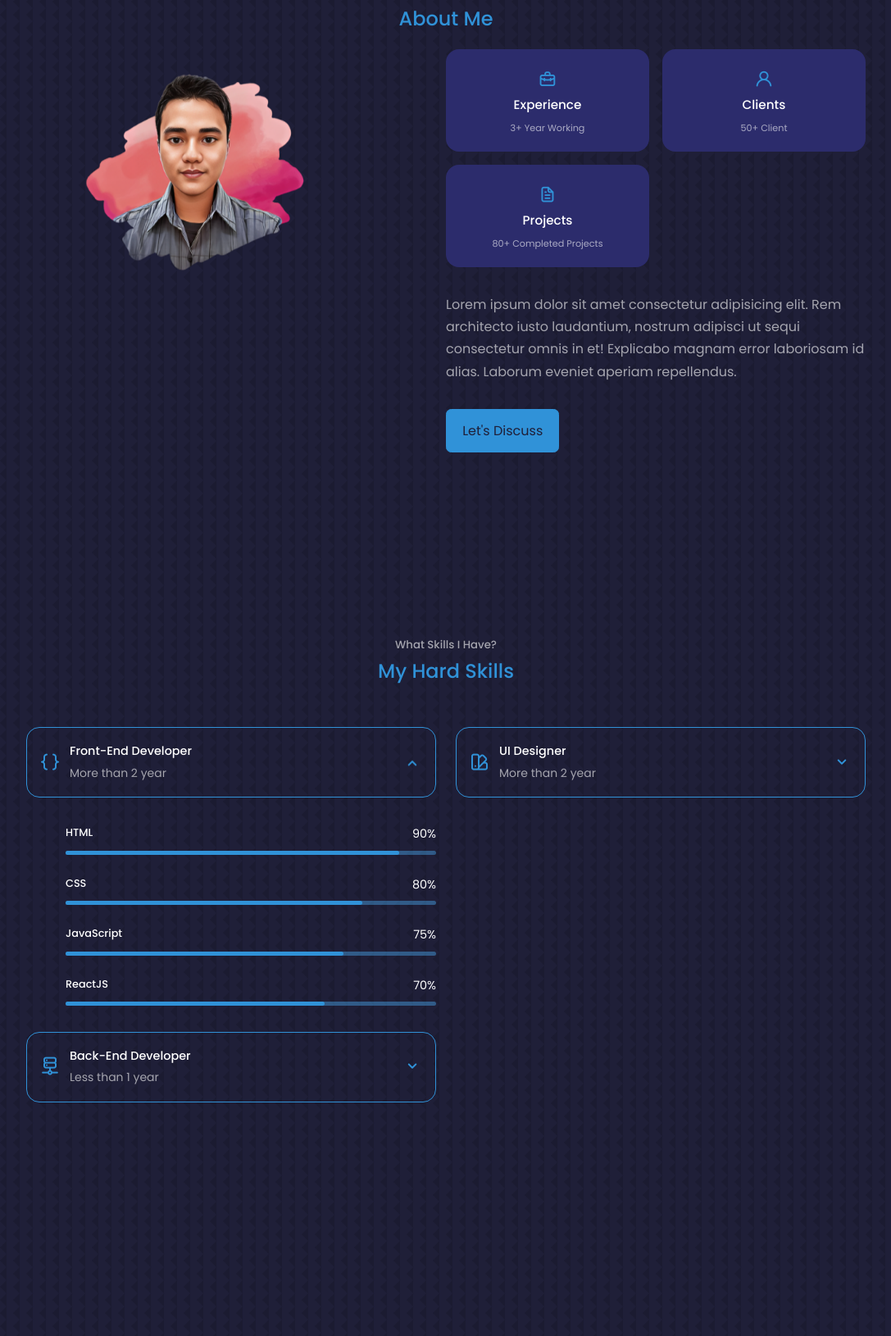
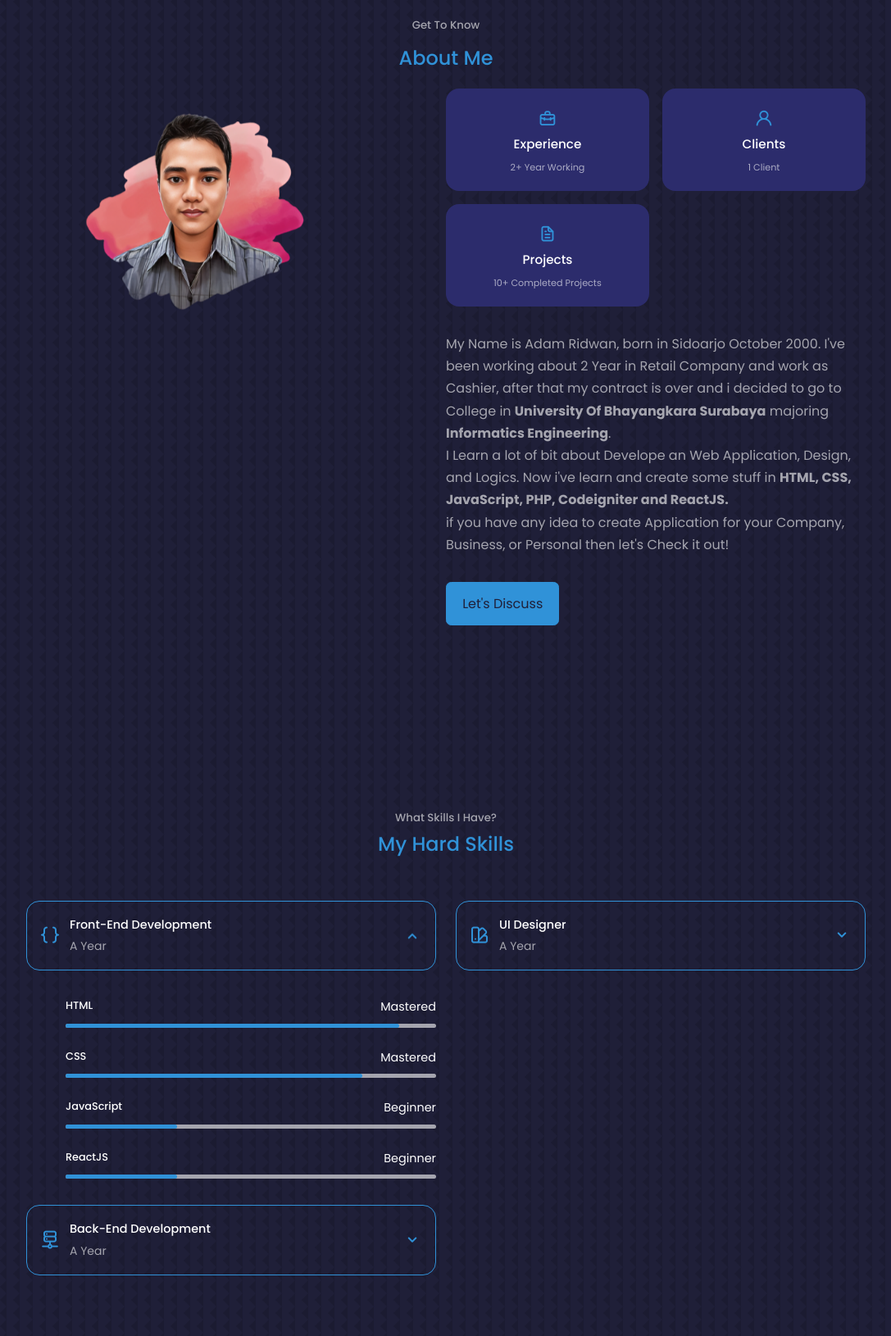
Before and after one commit to adam321123/myportfolio, a plain HTML site: page index.html in a window 1280 px wide. Shown: the part 1158-2788 px from the top of the page at 82% size, without its empty margins (96-1183 px from the left). Drawn offline with nearby package versions, Linux system fonts and the light colour scheme.

Commit message:
Update code

```diff
--- a/assets/css/style.css
+++ b/assets/css/style.css
@@ -405,7 +405,7 @@ header {
     justify-content: center;
     align-items: center;
     margin-top: 5rem;
-
+    transition: var(--transition);
 }
 
 .profile__area .outer__circle {
@@ -636,7 +636,7 @@ section#about > h5 {
     border-radius: .25rem;
 }
 .skills__bar{
-    background-color: var(--color-primary-variant);
+    background-color: var(--color-light);
 }
 .skills__percentage{
     display: block;
@@ -651,33 +651,33 @@ section#about > h5 {
     width: 80%;
 }
 .skills__js{
-    width: 75%;
+    width: 30%;
 }
 .skills__react{
-    width: 70%;
+    width: 30%;
 }
 /*==================== PERCENT BACKEND ====================*/
 .skills__php{
     width: 35%;
 }
 .skills__node{
-    width: 30%;
+    width: 10%;
 }
 .skills__python{
-    width: 20%;
+    width: 10%;
 }
 .skills__laravel{
-    width: 15%;
+    width: 10%;
 }
 /*==================== PERCENT UI ====================*/
 .skills__xd{
-    width: 80%;
+    width: 60%;
 }
 .skills__ps{
-    width: 90%;
+    width: 60%;
 }
 .skills__figma{
-    width: 70%;
+    width: 40%;
 }
 .skills__close .skills__list{
     height: 0;
@@ -724,6 +724,9 @@ section#about > h5 {
 .qualification__data:nth-child(2) {
     text-align: left;
 }
+.qualification__data:nth-child(3) {
+    text-align: right;
+}
 .qualification__title{
     font-size: var(--normal-font-size);
     font-weight: var(--font-medium);
@@ -732,6 +735,7 @@ section#about > h5 {
     display: inline-block;
     font-size: var(--small-font-size);
     margin-bottom: var(--mb-1);
+    color: var(--color-light);
 }
 .qualification__calendar{
     font-size: var(--smaller-font-size);
@@ -1619,7 +1623,7 @@ footer a {
     /* ===================== HEADER ===================== */
     .header__container {
         height: 100%;
-        padding-bottom: 11rem;
+        padding-bottom: 14rem;
     }
     .header__container > h2 {
         font-size: 2rem;
@@ -1659,7 +1663,7 @@ footer a {
 
     /* ===================== PROFILE =================== */
     .profile__area {
-        margin-top: 2.5rem;
+        margin-top: 4.5rem;
     }
 
     .profile__area .outer__circle {
--- a/index.html
+++ b/index.html
@@ -128,24 +128,24 @@
               <article class="about__card">
                 <i class="uil uil-briefcase-alt about__icon"></i>
                 <h5>Experience</h5>
-                <small>3+ Year Working</small>
+                <small>2+ Year Working</small>
               </article>
 
               <article class="about__card">
                 <i class="uil uil-user about__icon"></i>
                 <h5>Clients</h5>
-                <small>50+ Client</small>
+                <small>1 Client</small>
               </article>
 
               <article class="about__card">
                 <i class="uil uil-file-alt about__icon"></i>
                 <h5>Projects</h5>
-                <small>80+ Completed Projects</small>
+                <small>10+ Completed Projects</small>
               </article>
             </div>
 
             <p>
-              Lorem ipsum dolor sit amet consectetur adipisicing elit. Rem architecto iusto laudantium, nostrum adipisci ut sequi consectetur omnis in et! Explicabo magnam error laboriosam id alias. Laborum eveniet aperiam repellendus.
+              My Name is Adam Ridwan, born in Sidoarjo October 2000. I've been working about 2 Year in Retail Company and work as Cashier, after that my contract is over and i decided to go to College in <b>University Of Bhayangkara Surabaya</b> majoring <b>Informatics Engineering</b>. <br> I Learn a lot of bit about Develope an Web Application, Design, and Logics. Now i've learn and create some stuff in <b> HTML, CSS, JavaScript, PHP, Codeigniter and ReactJS. <br> </b> if you have any idea to create Application for your Company, Business, or Personal then let's Check it out!
             </p>
 
             <a href="#contact" class='btn btn-primary'>Let's Discuss</a>
@@ -167,8 +167,8 @@
                         <i class="uil uil-brackets-curly skills__icon"></i>
 
                         <div>
-                            <h1 class="skills__title">Front-End Developer</h1>
-                            <span class="skills__subtitle">More than 2 year</span>
+                            <h1 class="skills__title">Front-End Development</h1>
+                            <span class="skills__subtitle">A Year</span>
                         </div>
 
                         <i class="uil uil-angle-down skills__arrow"></i>
@@ -178,7 +178,7 @@
                         <div class="skills__data">
                             <div class="skills__titles">
                                 <h3 class="skills__name">HTML</h3>
-                                <span class="skills__number">90%</span>
+                                <span class="skills__number">Mastered</span>
                             </div>
                             <div class="skills__bar">
                                 <span class="skills__percentage skills__html"></span>
@@ -187,7 +187,7 @@
                         <div class="skills__data">
                             <div class="skills__titles">
                                 <h3 class="skills__name">CSS</h3>
-                                <span class="skills__number">80%</span>
+                                <span class="skills__number">Mastered</span>
                             </div>
                             <div class="skills__bar">
                                 <span class="skills__percentage skills__css"></span>
@@ -196,7 +196,7 @@
                         <div class="skills__data">
                             <div class="skills__titles">
                                 <h3 class="skills__name">JavaScript</h3>
-                                <span class="skills__number">75%</span>
+                                <span class="skills__number">Beginner</span>
                             </div>
                             <div class="skills__bar">
                                 <span class="skills__percentage skills__js"></span>
@@ -205,7 +205,7 @@
                         <div class="skills__data">
                             <div class="skills__titles">
                                 <h3 class="skills__name">ReactJS</h3>
-                                <span class="skills__number">70%</span>
+                                <span class="skills__number">Beginner</span>
                             </div>
                             <div class="skills__bar">
                                 <span class="skills__percentage skills__react"></span>
@@ -220,8 +220,8 @@
                         <i class="uil uil-server-network skills__icon"></i>
 
                         <div>
-                            <h1 class="skills__title">Back-End Developer</h1>
-                            <span class="skills__subtitle">Less than 1 year</span>
+                            <h1 class="skills__title">Back-End Development</h1>
+                            <span class="skills__subtitle">A Year</span>
                         </div>
 
                         <i class="uil uil-angle-down skills__arrow"></i>
@@ -231,7 +231,7 @@
                         <div class="skills__data">
                             <div class="skills__titles">
                                 <h3 class="skills__name">PHP</h3>
-                                <span class="skills__number">35%</span>
+                                <span class="skills__number">Beginner</span>
                             </div>
                             <div class="skills__bar">
                                 <span class="skills__percentage skills__php"></span>
@@ -240,7 +240,7 @@
                         <div class="skills__data">
                             <div class="skills__titles">
                                 <h3 class="skills__name">Node JS</h3>
-                                <span class="skills__number">30%</span>
+                                <span class="skills__number">Beginner</span>
                             </div>
                             <div class="skills__bar">
                                 <span class="skills__percentage skills__node"></span>
@@ -249,7 +249,7 @@
                         <div class="skills__data">
                             <div class="skills__titles">
                                 <h3 class="skills__name">Python</h3>
-                                <span class="skills__number">20%</span>
+                                <span class="skills__number">Beginner</span>
                             </div>
                             <div class="skills__bar">
                                 <span class="skills__percentage skills__python"></span>
@@ -258,7 +258,7 @@
                         <div class="skills__data">
                             <div class="skills__titles">
                                 <h3 class="skills__name">Laravel</h3>
-                                <span class="skills__number">15%</span>
+                                <span class="skills__number">Beginner</span>
                             </div>
                             <div class="skills__bar">
                                 <span class="skills__percentage skills__laravel"></span>
@@ -276,7 +276,7 @@
 
                         <div>
                             <h1 class="skills__title">UI Designer</h1>
-                            <span class="skills__subtitle">More than 2 year</span>
+                            <span class="skills__subtitle">A Year</span>
                         </div>
 
                         <i class="uil uil-angle-down skills__arrow"></i>
@@ -285,8 +285,8 @@
                     <div class="skills__list grid">
                         <div class="skills__data">
                             <div class="skills__titles">
-                                <h3 class="skills__name">Adobe XD</h3>
-                                <span class="skills__number">80%</span>
+                                <h3 class="skills__name">Adobe Illustrator</h3>
+                                <span class="skills__number">Intermediate</span>
                             </div>
                             <div class="skills__bar">
                                 <span class="skills__percentage skills__xd"></span>
@@ -294,8 +294,8 @@
                         </div>
                         <div class="skills__data">
                             <div class="skills__titles">
-                                <h3 class="skills__name">Photoshop</h3>
-                                <span class="skills__number">90%</span>
+                                <h3 class="skills__name">Adobe Photoshop</h3>
+                                <span class="skills__number">Intermediate</span>
                             </div>
                             <div class="skills__bar">
                                 <span class="skills__percentage skills__ps"></span>
@@ -304,7 +304,7 @@
                         <div class="skills__data">
                             <div class="skills__titles">
                                 <h3 class="skills__name">Figma</h3>
-                                <span class="skills__number">70%</span>
+                                <span class="skills__number">Beginner</span>
                             </div>
                             <div class="skills__bar">
                                 <span class="skills__percentage skills__figma"></span>
@@ -318,7 +318,7 @@
 
     <!--==================== QUALIFICATION ====================-->
     <section class="qualification section">
-        <h5>My Journey</h5>
+        <h5>My Experience</h5>
         <h2>Qualification</h2>
 
         <div class="qualification__container container">
@@ -365,7 +365,7 @@
                             <span class="qualification__subtitle">University of Bhayangkara Surabaya</span>
                             <div class="qualification__calendar">
                                 <i class="uil uil-calendar-alt"></i>
-                                2020 - 2024
+                                2020 - Now
                             </div>
                         </div>
                     </div>
@@ -375,11 +375,11 @@
                     <!--==================== QUALIFICATION 1 ====================-->
                     <div class="qualification__data">
                         <div>
-                            <h3 class="qualification__title">Front-End Web Developer</h3>
+                            <h3 class="qualification__title">Cashier at PT. Prosam Plano</h3>
                             <span class="qualification__subtitle">Surabaya</span>
                             <div class="qualification__calendar">
                                 <i class="uil uil-calendar-alt"></i>
-                                2022 - Now
+                                2018 - 2020
                             </div>
                         </div>
 
@@ -395,15 +395,32 @@
 
                         <div>
                             <span class="qualification__rounder"></span>
+                            <span class="qualification__line"></span>
                         </div>
 
                         <div>
-                            <h3 class="qualification__title">Back-End Web Developer</h3>
+                            <h3 class="qualification__title">Freelance Front-End Web Developer</h3>
+                            <span class="qualification__subtitle">Surabaya</span>
+                            <div class="qualification__calendar">
+                                <i class="uil uil-calendar-alt"></i>
+                                2022 - Now
+                            </div>
+                        </div>
+                    </div>
+
+                    <!--==================== QUALIFICATION 3 ====================-->
+                    <div class="qualification__data">
+                        <div>
+                            <h3 class="qualification__title">Freelance Back-End Web Developer</h3>
                             <span class="qualification__subtitle">Surabaya</span>
                             <div class="qualification__calendar">
                                 <i class="uil uil-calendar-alt"></i>
                                 2023 - Now
                             </div>
+                        </div>
+
+                        <div>
+                            <span class="qualification__rounder"></span>
                         </div>
                     </div>
                 </div>
@@ -456,7 +473,7 @@
             <div class="services__content">
                 <div>
                     <i class="uil uil-arrow services__icon"></i>
-                    <h3 class="services__title">Front-End <br> Developer</h3>
+                    <h3 class="services__title">Front-End <br> Development</h3>
                 </div>
 
                 <span class="button button--flex button--small button--link services__button">
```
Also changed, not shown: OAuth.txt (added).
